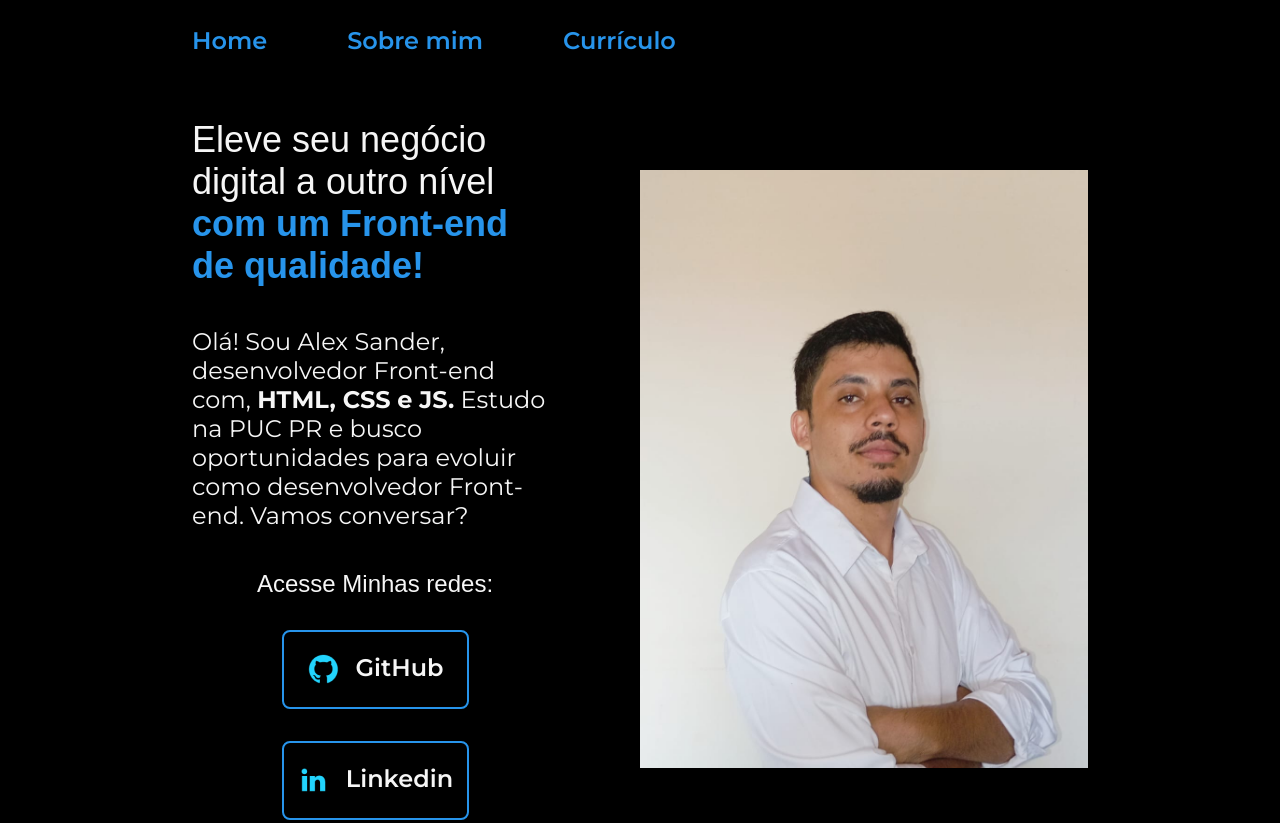
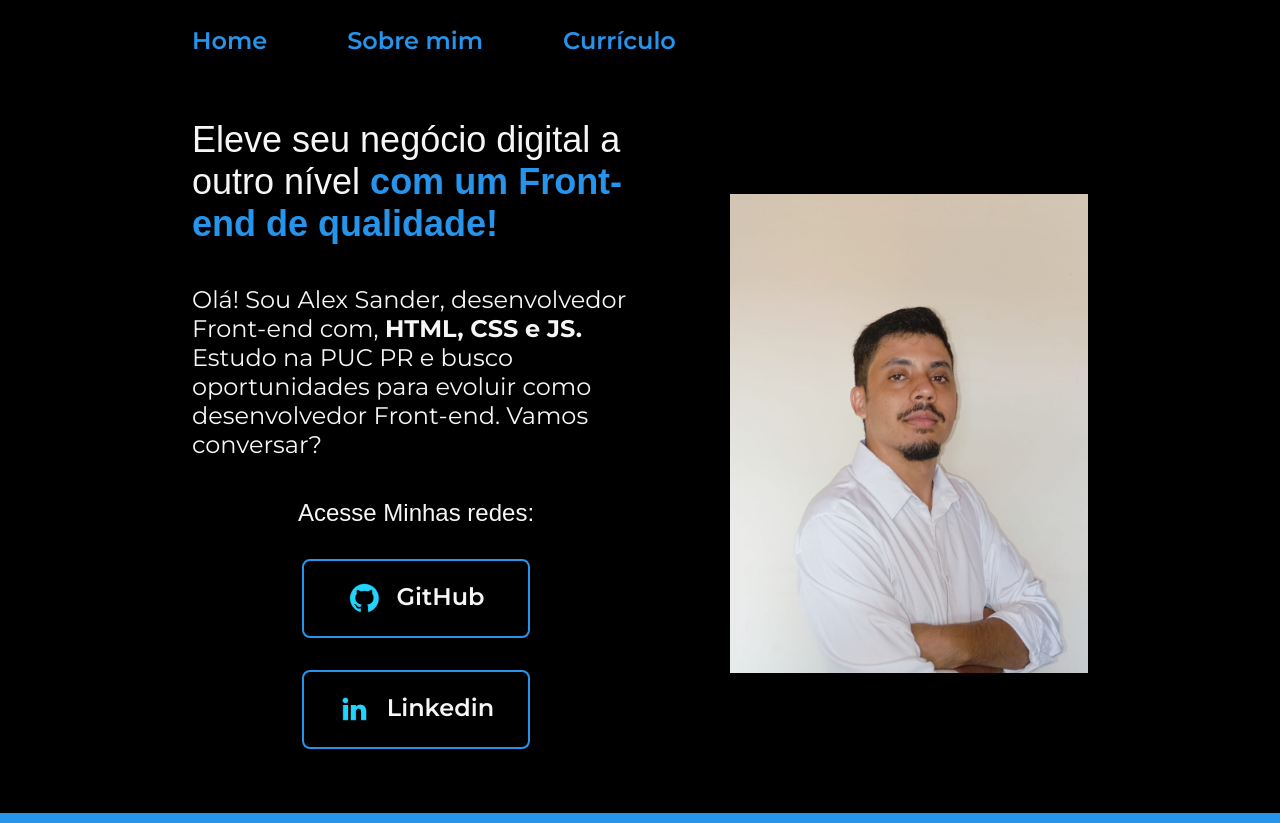
Before and after one commit to AlexManhes/Portifolio, a plain HTML site: page index.html in a window 1280 px wide. Shown: the top 823 px of the page. Drawn offline with Linux system fonts and the light colour scheme.

Commit message:
Update style.css

```diff
--- a/style/style.css
+++ b/style/style.css
@@ -97,7 +97,8 @@ body{
     background-color: var(--cor-hover);
 }
 .apresentacao__imagem{
-    width: 50%;
+    width: 40%;
+    height: auto;
 }
 .rodape{
     color: var(--cor-secundaria);
```
